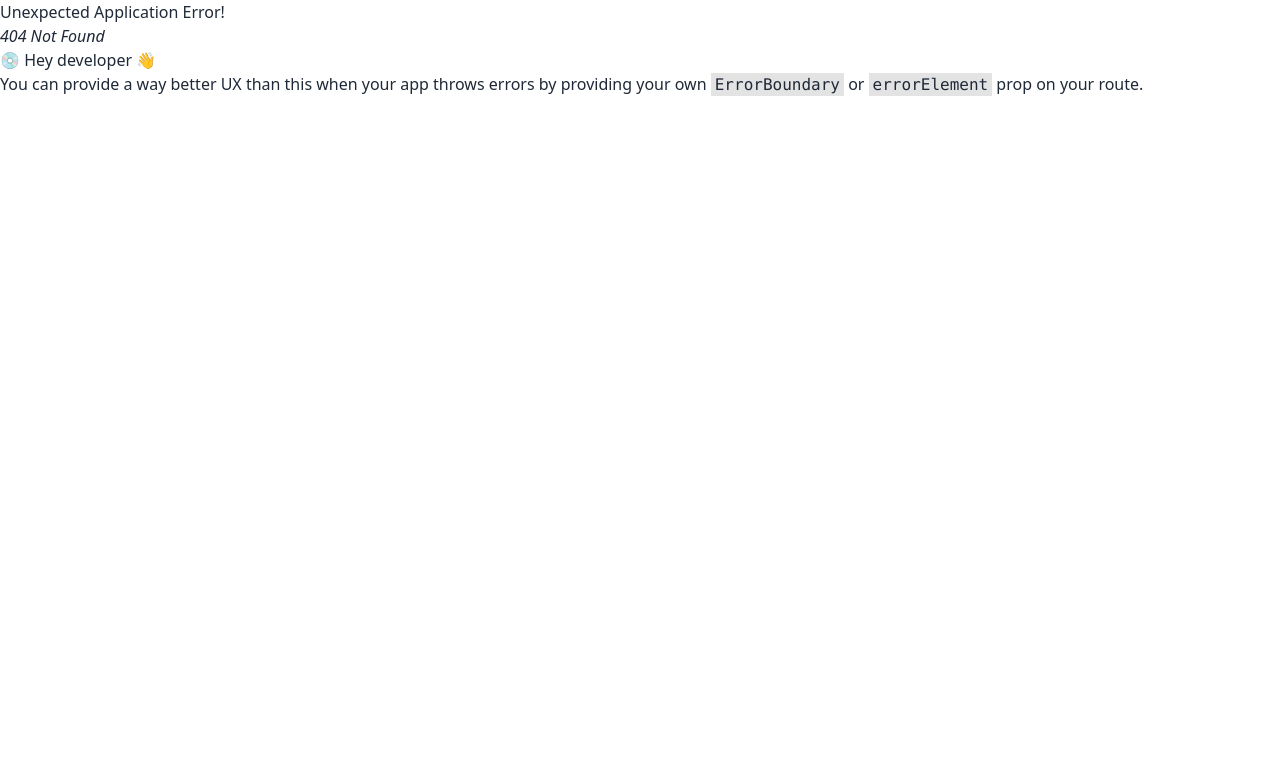
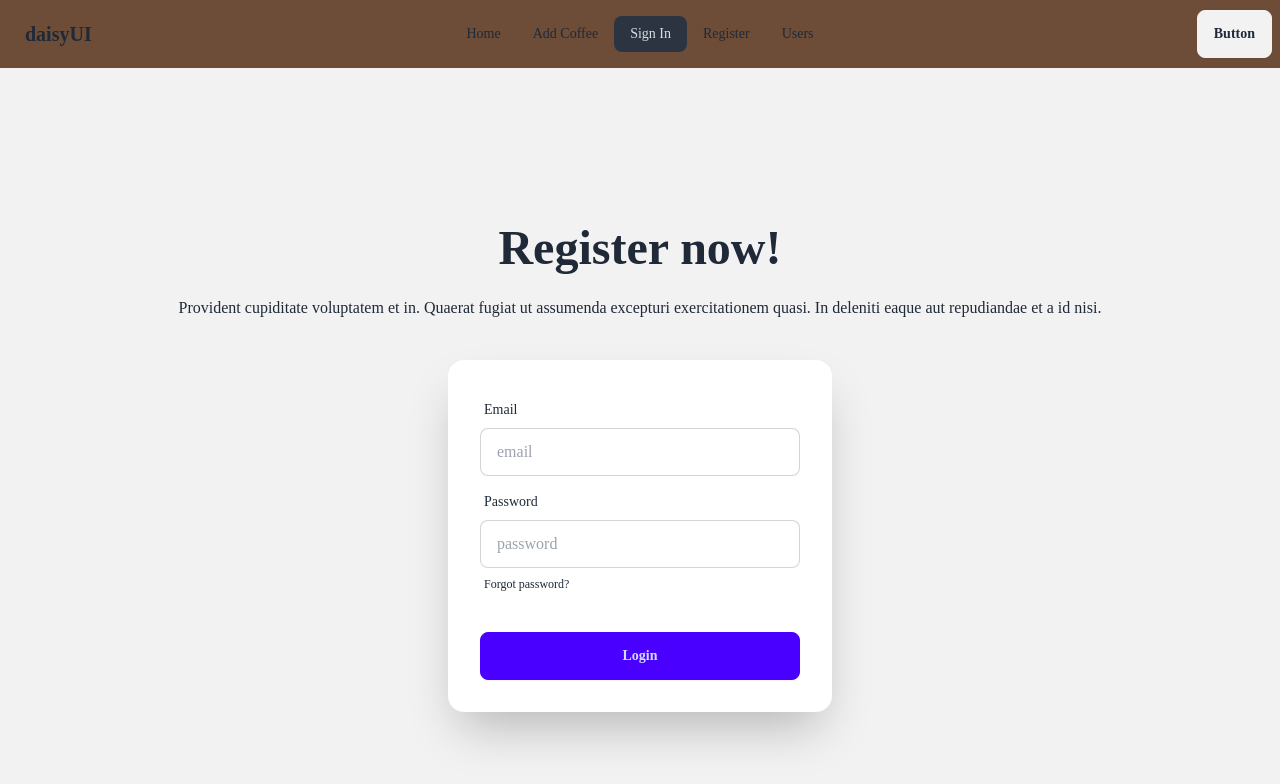
Before and after one commit to hasibprangon/cofee-master-with-mongoDb-client, a React (Vite) app: page /signIn in a window 1280 px wide. Before the commit this address had no page. Shown: the top 784 px of the page. Built offline with nearby package versions, Linux system fonts and the light colour scheme.

Commit message:
sign in user

```diff
--- a/src/Providers/AuthProviders/AuthProviders.jsx
+++ b/src/Providers/AuthProviders/AuthProviders.jsx
@@ -1,4 +1,4 @@
-import { createUserWithEmailAndPassword } from 'firebase/auth';
+import { createUserWithEmailAndPassword, signInWithEmailAndPassword } from 'firebase/auth';
 import React, { createContext, useState } from 'react';
 import { auth } from '../../Firebase/firebase.init';
 export const AuthContext = createContext(null);
@@ -10,12 +10,18 @@ const AuthProviders = ({children}) => {
     const createUser = (email, password) => {
         setLoading(true)
         return createUserWithEmailAndPassword(auth, email, password);
+    };
+
+    const signInUser = (email, password) => {
+        setLoading(true)
+        return signInWithEmailAndPassword(auth , email, password);
     }
 
     const userInfo = {
         user,
         loading,
-        createUser
+        createUser,
+        signInUser
     }
 
     return (
--- a/src/components/Header/Header.jsx
+++ b/src/components/Header/Header.jsx
@@ -6,6 +6,7 @@ const Header = () => {
     const links = <>
      <li><NavLink to='/'>Home</NavLink></li>
      <li><NavLink to='/addCoffee'>Add Coffee</NavLink></li>
+     <li><NavLink to='/signIn'>Sign In</NavLink></li>
      <li><NavLink to='/register'>Register</NavLink></li>
      <li><NavLink to='/users'>Users</NavLink></li>
      {/* <li><NavLink to='/updateCoffee'>Update Coffee</NavLink></li> */}
--- /dev/null
+++ b/src/components/SignIn/SignIn.jsx
@@ -0,0 +1,58 @@
+import React, { useContext } from 'react';
+import { AuthContext } from '../../Providers/AuthProviders/AuthProviders';
+
+const SignIn = () => {
+    const {signInUser} = useContext(AuthContext)
+    const handleSignIn = e => {
+        e.preventDefault();
+        const form = e.target;
+        const email = form.email.value;
+        const password = form.password.value;
+
+        signInUser(email, password)
+        .then(result => {
+            console.log(result.user);
+        })
+        .catch(err => {
+            console.log(err.message);
+        })
+
+    }
+    return (
+        <div className="hero bg-base-200 min-h-screen">
+            <div className="hero-content flex-col lg:flex-col">
+                <div className="text-center">
+                    <h1 className="text-5xl font-bold">Register now!</h1>
+                    <p className="py-6">
+                        Provident cupiditate voluptatem et in. Quaerat fugiat ut assumenda excepturi exercitationem
+                        quasi. In deleniti eaque aut repudiandae et a id nisi.
+                    </p>
+                </div>
+                <div className="card bg-base-100 w-full max-w-sm shrink-0 shadow-2xl">
+                    <form onSubmit={handleSignIn} className="card-body">
+                        <div className="form-control">
+                            <label className="label">
+                                <span className="label-text">Email</span>
+                            </label>
+                            <input type="email" placeholder="email" name='email' className="input input-bordered" required />
+                        </div>
+                        <div className="form-control">
+                            <label className="label">
+                                <span className="label-text">Password</span>
+                            </label>
+                            <input type="password" placeholder="password" name='password' className="input input-bordered" required />
+                            <label className="label">
+                                <a href="#" className="label-text-alt link link-hover">Forgot password?</a>
+                            </label>
+                        </div>
+                        <div className="form-control mt-6">
+                            <button className="btn btn-primary">Login</button>
+                        </div>
+                    </form>
+                </div>
+            </div>
+        </div>
+    );
+};
+
+export default SignIn;
--- a/src/main.jsx
+++ b/src/main.jsx
@@ -9,6 +9,7 @@ import Default from './components/Default/Default.jsx'
 import Register from './components/Register/Register.jsx'
 import AuthProviders from './Providers/AuthProviders/AuthProviders.jsx'
 import Users from './components/Users/Users.jsx'
+import SignIn from './components/SignIn/SignIn.jsx'
 
 const router = createBrowserRouter([
   {
@@ -34,6 +35,10 @@ const router = createBrowserRouter([
         element: <Register></Register>
       },
       {
+        path:'/signIn',
+        element:<SignIn></SignIn>
+      },
+      {
         path: '/users',
         element: <Users></Users>,
         loader: () => fetch('http://localhost:5000/users')
```
